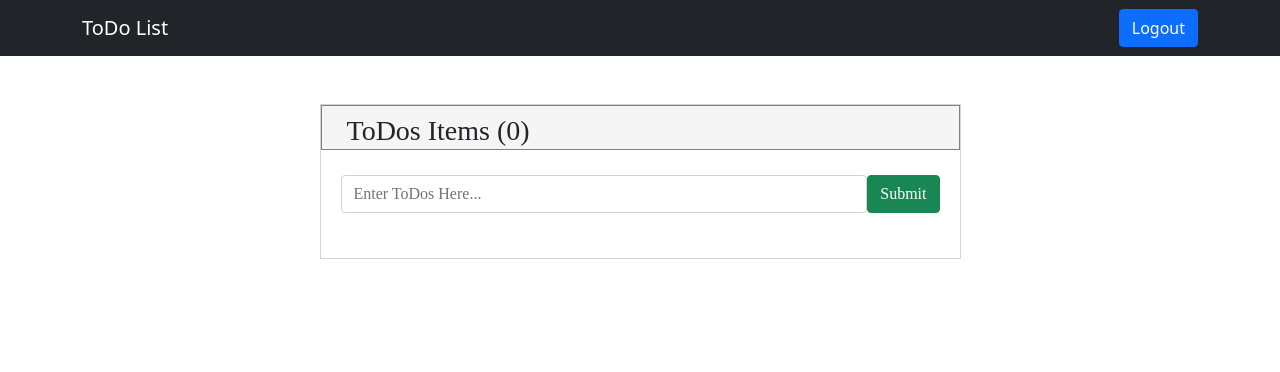
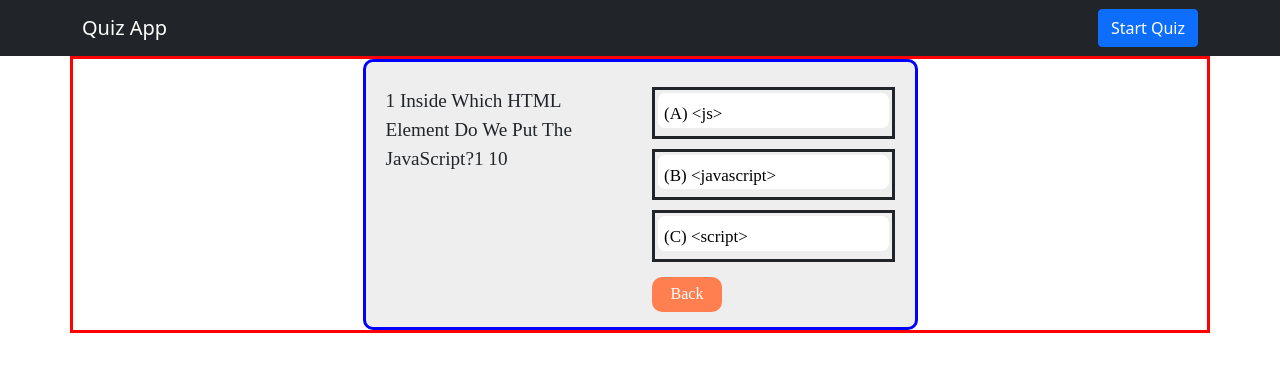
Before and after one commit to MuhammadUsamaHAroon/Expertizo-Course, a React (Create React App) app: page / in a window 1280 px wide. Shown: the top 372 px of the page. Built offline with nearby package versions, Linux system fonts and the light colour scheme.

Commit message:
Quiz-App Assigment

```diff
--- a/src/App.css
+++ b/src/App.css
@@ -36,63 +36,53 @@
     transform: rotate(360deg);
   }
 }
-.todosContainer{
-  border: solid lightgray 1px;
+/* QUIZ STYLE */
+/* ========== */
+
+.quizContainer{
+  /* border: solid #fff; */
+  padding: 15px 20px;
+  background-color: #eee;
+  font-family: 'Times New Roman', Times, serif;
+  width: 50%;
   margin: auto;
-  height: auto;
-  font-family: 'Times New Roman', Times, serif;
-
+  border-radius: 10px;
+  /* height: 370px; */
+  border: solid blue;
+  /* margin-top: 110px; */
 }
-.todosHead{
-  border: solid gray 0.5px;
-  width: auto;
-  height: 45px;
-  background-color:whitesmoke;
-  text-align: left;
-  padding-left: 25px;
-}
-.todosBody{
-  /* border: solid; */
-  padding:0 20px;
-  margin:25px 0;
-}
-.todosItem{
-  border: solid black 0.5px;
-  margin:10px 0;
-  height: 50px;
-  display: flex;
-  justify-content: space-between;
-  text-align: center;
-  align-items: center;
-  /* border: solid; */
-}
-.todosItem input{
-    margin-right: 15px;
-}
-.todosText span{
-  /* text-decoration: line-through; */
-}
-.todosText{
-  margin-left: 15px;
-  /* border: solid; */
+.quizQuestion{
   font-size: larger;
   text-transform: capitalize;
-
+  /* border: solid red; */
+  width: auto;
+  /* background-color: #fff; */
+  /* border: solid; */
+  margin-top:10px
 }
-.todosIcons{
-  display: flex;
-  justify-content: space-evenly;
+.quizOptionList{
+  margin-top:7px ;
+  text-transform: capitalize;
+  /* background-color: #eee; */
+  border: solid;
+  margin-top:10px;
 }
-.todosInput{
-  display: flex;
-  margin-bottom: 20px;
+.quizOption{
+  border: solid #eee;
+  border-radius: 10px;
+  background-color: #fff;
+  width: 100%;
+  /* height: 50px; */
+  cursor: pointer;
+  /* padding-left: 10px; */
+  padding-top: 8px;
+  font-size: 17px;
+  text-align: left;
+  margin-bottom: 5px;
 }
-.todosInput input{
-  text-transform: capitalize;
+.quizOption:hover{
+  border: solid #fff;
+  background-color: #fff;
+  transition: all.4s;
+  border-radius: 10px;
 }
-.line-through{
-  text-decoration: line-through;
-}
-.none-line{
-  text-decoration: none;
-}
--- a/src/App.js
+++ b/src/App.js
@@ -4,164 +4,263 @@ import NavBar from "./Components/Navbar/navBar";
 import { Container, Button, Col, Row } from "react-bootstrap";
 import { useEffect, useState } from "react";
 import { ImBin } from "react-icons/im";
-import { BsPencilSquare } from "react-icons/bs";
 import SweetAlert from "react-bootstrap-sweetalert";
 function App() {
-  const [todos, setTodos] = useState(() => {
-    const getTodos = localStorage.getItem("ToDos");
-    if (getTodos) {
-      return JSON.parse(getTodos);
+  const quiz = [
+    {
+      question: "Inside which HTML element do we put the JavaScript?",
+      option: [
+        { optionAnswer: "(A) <js>", isCorrect: false },
+        { optionAnswer: "(B) <javascript>", isCorrect: false },
+        { optionAnswer: "(C) <script>", isCorrect: true },
+      ],
+    },
+    {
+      question: "Where is the correct place to insert a JavaScript?",
+      option: [
+        {
+          optionAnswer:
+            "(A) both the <head> section and <body> section are correct",
+          isCorrect: true,
+        },
+        { optionAnswer: "(B) the <head> section", isCorrect: false },
+        { optionAnswer: "(C) the <body> section", isCorrect: false },
+      ],
+    },
+    {
+      question: "HTML stands for?",
+      option: [
+        { optionAnswer: "(A) Hyper Text Markup Language", isCorrect: true },
+        { optionAnswer: "(B) Hyper Txt Makeup Language", isCorrect: false },
+        { optionAnswer: "(C) Hydro Text Markup Lanugage", isCorrect: false },
+      ],
+    },
+    {
+      question: "what is CSS?",
+      option: [
+        { optionAnswer: "(A) Cascading Style sheet", isCorrect: true },
+        { optionAnswer: "(B) Cdsak", isCorrect: false },
+        { optionAnswer: "(C) Cdsak", isCorrect: false },
+      ],
+    },
+    {
+      question: "How do you write Hello World in an alert box?",
+      option: [
+        { optionAnswer: "(A) alert('Hello World')", isCorrect: true },
+        { optionAnswer: "(B) alertBox('Hello World')", isCorrect: false },
+        { optionAnswer: "(C) mgeBox('Hello World')", isCorrect: false },
+      ],
+    },
+    {
+      question: "How do you create a function in JavaScript?",
+      option: [
+        { optionAnswer: "(A) function myFunction()", isCorrect: true },
+        { optionAnswer: "(B) function:myFunction()", isCorrect: false },
+        { optionAnswer: "(C) function = myFunction()", isCorrect: false },
+      ],
+    },
+    {
+      question: "How do you call a function named 'myFunction'?",
+      option: [
+        { optionAnswer: "(A) myFunction()", isCorrect: true },
+        { optionAnswer: "(B) call function myFunction()", isCorrect: false },
+        { optionAnswer: "(C) call myFunction()", isCorrect: false },
+      ],
+    },
+    {
+      question: "How to write an IF statement in JavaScript?",
+      option: [
+        { optionAnswer: "(A) if(i == 5)", isCorrect: true },
+        { optionAnswer: "(B) if i == 5 then", isCorrect: false },
+        { optionAnswer: "(C) if i = 5 ", isCorrect: false },
+      ],
+    },
+    {
+      question:
+        "How to write an IF statement for executing some code if 'i' is NOT equal to ?",
+      option: [
+        { optionAnswer: "(A) if(i != 5)", isCorrect: true },
+        { optionAnswer: "(B) if i = !5 then", isCorrect: false },
+        { optionAnswer: "(C) if (i <> 5) ", isCorrect: false },
+      ],
+    },
+    {
+      question: "How does a WHILE loop start?",
+      option: [
+        { optionAnswer: "(A) while(i <= 10)", isCorrect: true },
+        { optionAnswer: "(B) while(i <=10; i++)", isCorrect: false },
+        { optionAnswer: "(C) while(i = 1 to 10) ", isCorrect: false },
+      ],
+    },
+  ];
+
+  const [input, setInput] = useState("");
+  const [curQues, setCurQues] = useState(0);
+  const [alert, setAlert] = useState(false);
+  const [showScore, setShowScore] = useState(false);
+  const [score, setScore] = useState(0);
+  // const [grade, setGrade] = useState('')
+  console.log(score);
+
+  let quizPercent = (score/100)*100;
+  let grade = ''
+  console.log(quizPercent)
+  if(quizPercent<50){
+    grade='Failed'
+  }else if(quizPercent<=60){
+    grade='D'
+  }
+  else if(quizPercent<=70){
+    grade='C'
+  }
+  else if(quizPercent<=80){
+    grade='B'
+  }
+  else if(quizPercent<=90){
+    grade='A'
+  }
+  else{
+    grade='A+'
+  }
+  const quizHandler = (isCorrect) => {
+    // const copyQuiz = [...quiz];
+    // console.log(isCorrect)
+
+    if (isCorrect === true) {
+      setScore(score + 10);
     } else {
-      return [];
+      console.log("false");
     }
-  });
-  const [input, setInput] = useState("");
-  const [editToggle, setEditToggle] = useState(false);
-  // const [editItems, setEditItems] = useState(null);
-  const [editIndex, setEditIndex] = useState();
-  const [alert, setAlert] = useState(false);
-  const [checkBox, setCheckBox] = useState(false);
+    const nextQues = curQues + 1;
+    if (nextQues < quiz.length) {
+      setCurQues(nextQues);
+    } else {
+      setAlert(true);
+      setShowScore(true);
+    }
+  };
+  const decreseQuiz = () => {
+    const preQues = curQues - 1;
+    if (curQues > 0) {
+      setCurQues(preQues);
+    } else {
+      alert("You Have Already Start Quiz!!");
+    }
+  };
+  return (
+    <div>
+      <NavBar />
+      <Container style={{ border: "solid red" }}>
+        {showScore ? (
+          <div>
+            <h1>{`Your Total Score is: ${score}`}</h1>
+            <h1>{`Your Total % is: ${quizPercent}%`}</h1>
+            <h1>{`Your Grade is: ${grade}`}</h1>
+          </div>
 
-  useEffect(() => {
-    localStorage.setItem("ToDos", JSON.stringify(todos));
-  }, [todos]);
-  console.log(checkBox);
-  const addItem = () => {
-    if (!input) {
-      setAlert(true);
-      return;
-    } else {
-      const copyTodo = [...todos];
-      copyTodo.push(input);
-      setTodos(copyTodo);
-      setCheckBox([editIndex]);
-    }
-    resetTodo();
-  };
-
-  const deleteItem = (index) => {
-    const copyTodo = [...todos];
-    copyTodo.splice(index, 1);
-    setTodos(copyTodo);
-    resetTodo();
-  };
-  const editItem = (index) => {
-    setInput(todos[index]);
-    setEditIndex(index);
-    setEditToggle(true);
-  };
-  const upDateItems = () => {
-    const copyTodo = [...todos];
-    copyTodo[editIndex] = input;
-    setTodos(copyTodo);
-    resetTodo();
-  };
-  const resetTodo = () => {
-    setInput("");
-    setEditToggle(false);
-  };
-  const handleChange = (index) => {
-
-    setCheckBox(todos[index]);
-    const copyTodo = [...todos]
-    setTodos(copyTodo)
-    // console.log(todos)
-    // setCheckBox(!checkBox)
-  };
-
-  return (
-    <div className="App">
-      <NavBar />
-      <Container>
-        <Row>
-          <Col xl={7} lg={8} md={8} sm={10} xs={12} style={{ margin: "auto" }}>
-            <div className="todosContainer mt-5">
+        ) : (
+          <>
+            {alert ? (
+              <div>
+                <SweetAlert
+                  show={alert}
+                  title="You Have Reached The End Of The Quiz!!"
+                  text={`SweetAlert in React`}
+                  onConfirm={() => setAlert(false)}
+                />
+              </div>
+            ) : (
+              <div className="quizContainer">
                 <Row>
                   <Col>
-                  <div className="todosHead">
-                    <h3 className="mt-2">ToDos Items ({todos.length})</h3>
+                    <Row>
+                      <Col>
+                        <div className="quizQuestion">
+                          <span>{curQues + 1} </span>
+                          <span>{quiz[curQues].question}</span>
+                          <span className="quizNum">{`${curQues + 1} ${
+                            quiz.length
+                          }`}</span>
                         </div>
                       </Col>
                     </Row>
-              <div className="todosBody">
-                <Row>
+                  </Col>
                   <Col>
-                    <div className="todosInput">
-                      <input
-                        placeholder="Enter ToDos Here..."
-                        className="form-control"
-                        onChange={(e) => setInput(e.target.value)}
-                        value={input}
-                      />
-                      {editToggle ? (
-                        <Button variant="primary" onClick={upDateItems}>
-                          UpDate
-                        </Button>
-                      ) : (
-                        <Button variant="success" onClick={addItem}>
-                          Submit
-                        </Button>
-                      )}
-                    </div>
-                  </Col>
-                </Row>
-                {todos.map((items, index) => {
+                    {/* <div > */}
+                    {quiz[curQues].option.map((items, index) => {
                       return (
                         <Row key={index}>
                           <Col>
-                        <div
-                          className="todosItem"
-                          style={{
-                            backgroundColor:
-                              editIndex === index ? "lightgray" : [],
-                          }}
+                            <div className="quizOptionList">
+                              <button
+                                className="quizOption"
+                                onClick={() => quizHandler(items.isCorrect)}
                               >
-                          <div className="todosText">
-                            <input
-                              className="form-check-input"
-                              type="checkbox"
-                              value={checkBox}
-                              readOnly
-                              onChange={() => handleChange(index)}
-                            />
-                            <span
-                              className={checkBox?'line-through':'none-line'}
-                            >
-                              {alert ? (
-                                <SweetAlert
-                                  show={alert}
-                                  title="ToDos Cannot be Blank For Submit!!"
-                                  text={`SweetAlert in React`}
-                                  onConfirm={() => setAlert(false)}
-                                />
-                              ) : (
-                                items
-                              )}
-                            </span>
-                          </div>
-                          <div className="todosIcons">
-                            <BsPencilSquare
-                              size={30}
-                              color="green"
-                              style={{ marginRight: "10px", cursor: "pointer" }}
-                              onClick={() => editItem(index)}
-                            />
-                            <ImBin
-                              size={25}
-                              color="red"
-                              style={{ marginRight: "5px", cursor: "pointer" }}
-                              onClick={() => deleteItem(index)}
-                            />
-                          </div>
+                                {items.optionAnswer}
+                              </button>
                             </div>
                           </Col>
                         </Row>
                       );
                     })}
-              </div>
+                    <Row>
+                      <Col>
+                        <div
+                          style={{
+                            // border: "solid",
+                            display: "flex",
+                            justifyContent: "left",
+                            alignItems: "left",
+                            // marginLeft:'165px
+                            marginTop: "15px",
+                          }}
+                        >
+                          {curQues.length < 12 ? (
+                            <button
+                              style={{
+                                textTransform: "capitalize",
+                                cursor: "pointer",
+                                borderRadius: "10px",
+                                backgroundColor: "coral",
+                                color: "white",
+                                border: "none",
+                                width: "70px",
+                                height: "35px",
+                                textAlign: "center",
+                              }}
+                            >
+                              Submit
+                            </button>
+                          ) : (
+                            <>
+                              <button
+                                style={{
+                                  textTransform: "capitalize",
+                                  cursor: "pointer",
+                                  borderRadius: "10px",
+                                  backgroundColor: "coral",
+                                  color: "white",
+                                  border: "none",
+                                  width: "70px",
+                                  height: "35px",
+                                  textAlign: "center",
+                                  marginRight: "15px",
+                                }}
+                                onClick={decreseQuiz}
+                              >
+                                back
+                              </button>
+                            </>
+                          )}
                         </div>
                       </Col>
                     </Row>
+                  </Col>
+                </Row>
+              </div>
+            )}
+          </>
+        )}
       </Container>
     </div>
   );
--- a/src/Components/Navbar/navBar.js
+++ b/src/Components/Navbar/navBar.js
@@ -1,12 +1,12 @@
-import React from 'react'
-import {Navbar, NavDropdown, Container, Nav, Button} from 'react-bootstrap';
+import React from "react";
+import { Navbar, Container, Nav, Button } from "react-bootstrap";
 
 export default function NavBar() {
   return (
     <>
       <Navbar collapseOnSelect expand="lg" bg="dark" variant="dark">
         <Container>
-  <Navbar.Brand href="#home">ToDo List</Navbar.Brand>
+          <Navbar.Brand href="#home">Quiz App</Navbar.Brand>
           <Navbar.Toggle aria-controls="responsive-navbar-nav" />
           <Navbar.Collapse id="responsive-navbar-nav">
             <Nav className="me-auto">
@@ -14,11 +14,11 @@ export default function NavBar() {
               <Nav.Link href="#pricing"></Nav.Link>
             </Nav>
             <Nav>
-     <Button>Logout</Button>
+              <Button>Start Quiz</Button>
             </Nav>
           </Navbar.Collapse>
         </Container>
       </Navbar>
     </>
-  )
+  );
 }
```
Lines whose indentation alone changed are shown as unchanged.
